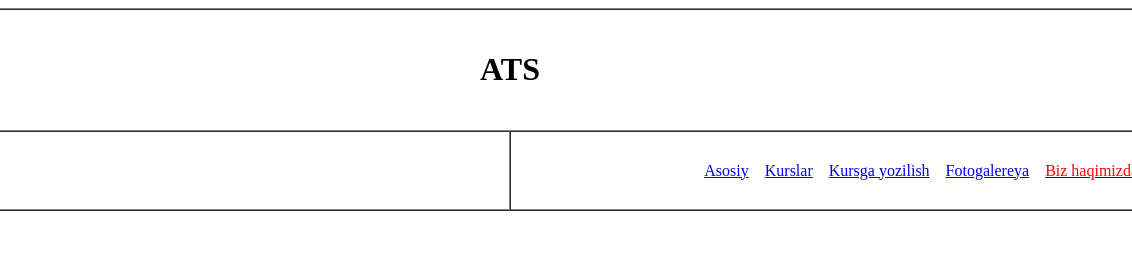
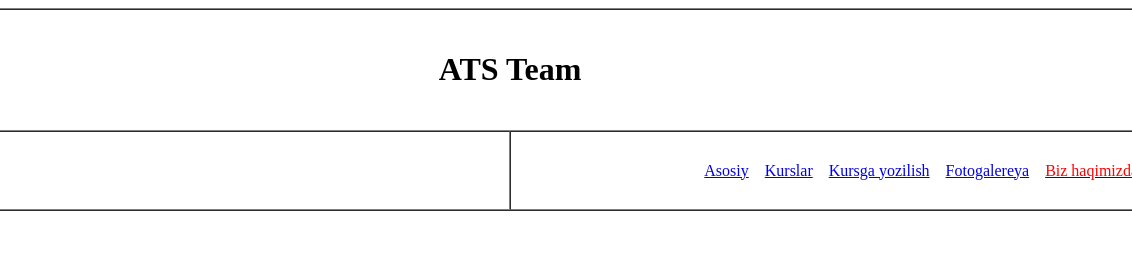
Before and after one commit to bobotayevkazbek/html-edu, a plain HTML site: page biz_haqimizda.html in a window 1280 px wide. Shown: the top 280 px of the page, 148-1280 px from the left. Drawn offline with Linux system fonts and the light colour scheme.

Commit message:
second change

```diff
--- a/biz_haqimizda.html
+++ b/biz_haqimizda.html
@@ -10,7 +10,7 @@
         <!--1-satr header satri-->
         <tr>
             <td colspan="2">
-                <h1 align="center">ATS</h1>
+                <h1 align="center">ATS Team</h1>
             </td>
         </tr>
         <!-- 2-satr bu menu lar satri -->
```
